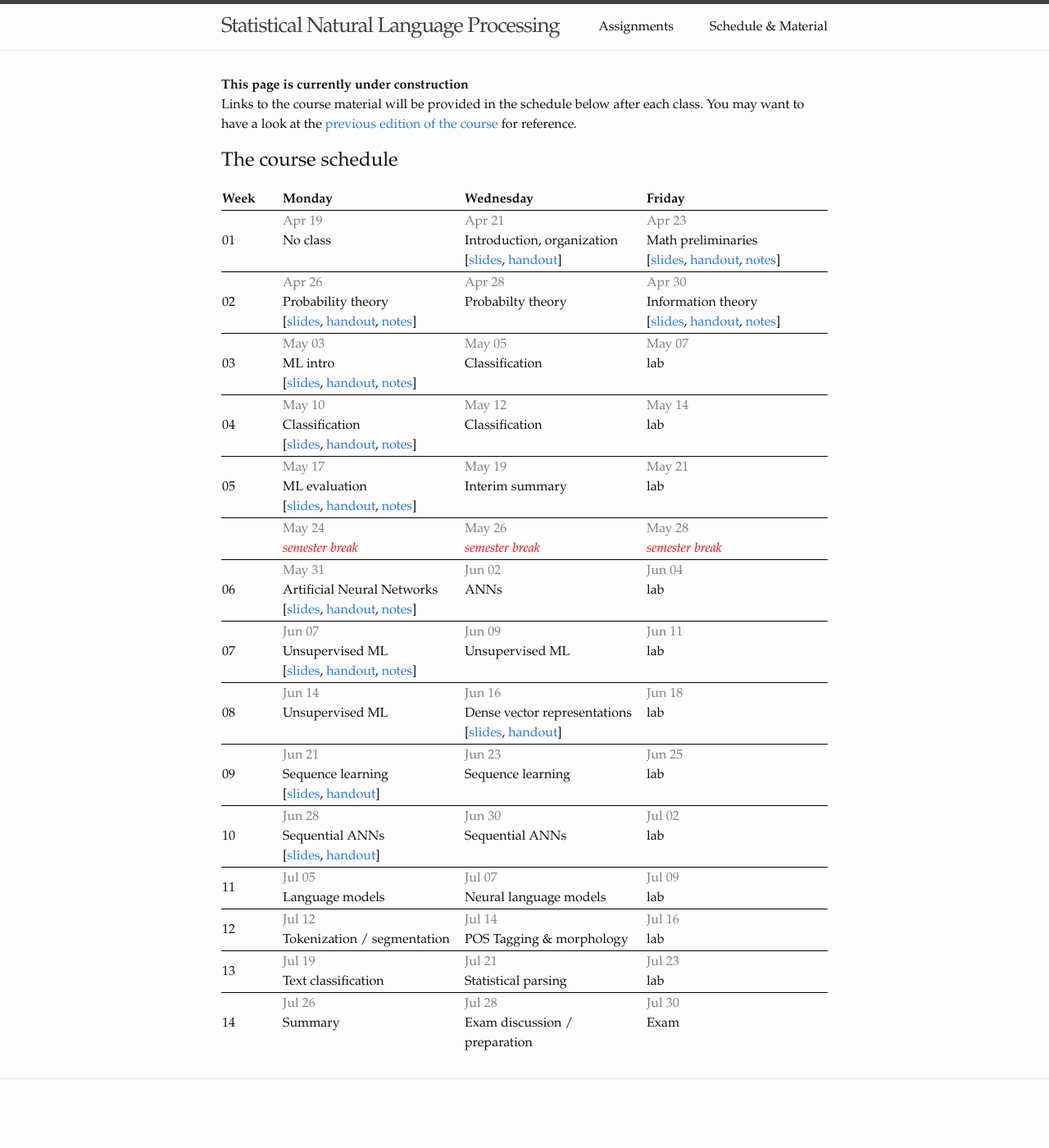
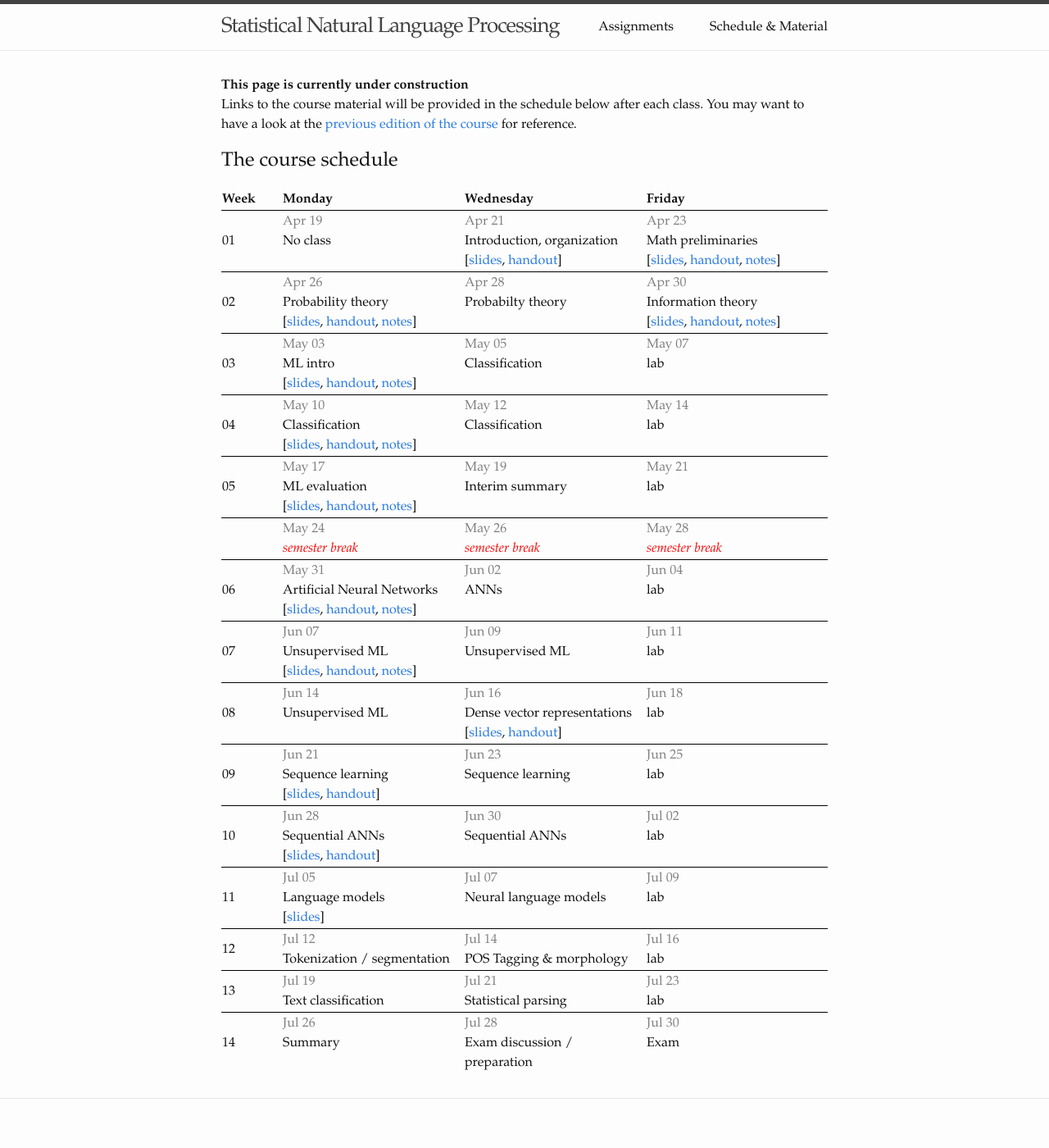
Before and after one commit to snlp2021/snlp2021.github.io, a Jekyll site: the page built from schedule.md, in a window 1280 px wide. Shown: the whole page at 82% size. Built offline with Jekyll 4.4.1, drawn with Linux system fonts in a browser that asks for light colours; before the commit the page ends 1376 px from its top, so only the background shows below that.

Commit message:
N-gram slides.

```diff
--- a/_data/schedule.yml
+++ b/_data/schedule.yml
@@ -131,6 +131,8 @@
   dates:
     Jul 05:
       topic: Language models
+      links:
+        slides: slides/n-grams.pdf
     Jul 07:
       topic: Neural language models
     Jul 09:
```
Also changed, not shown: 1 other file.
